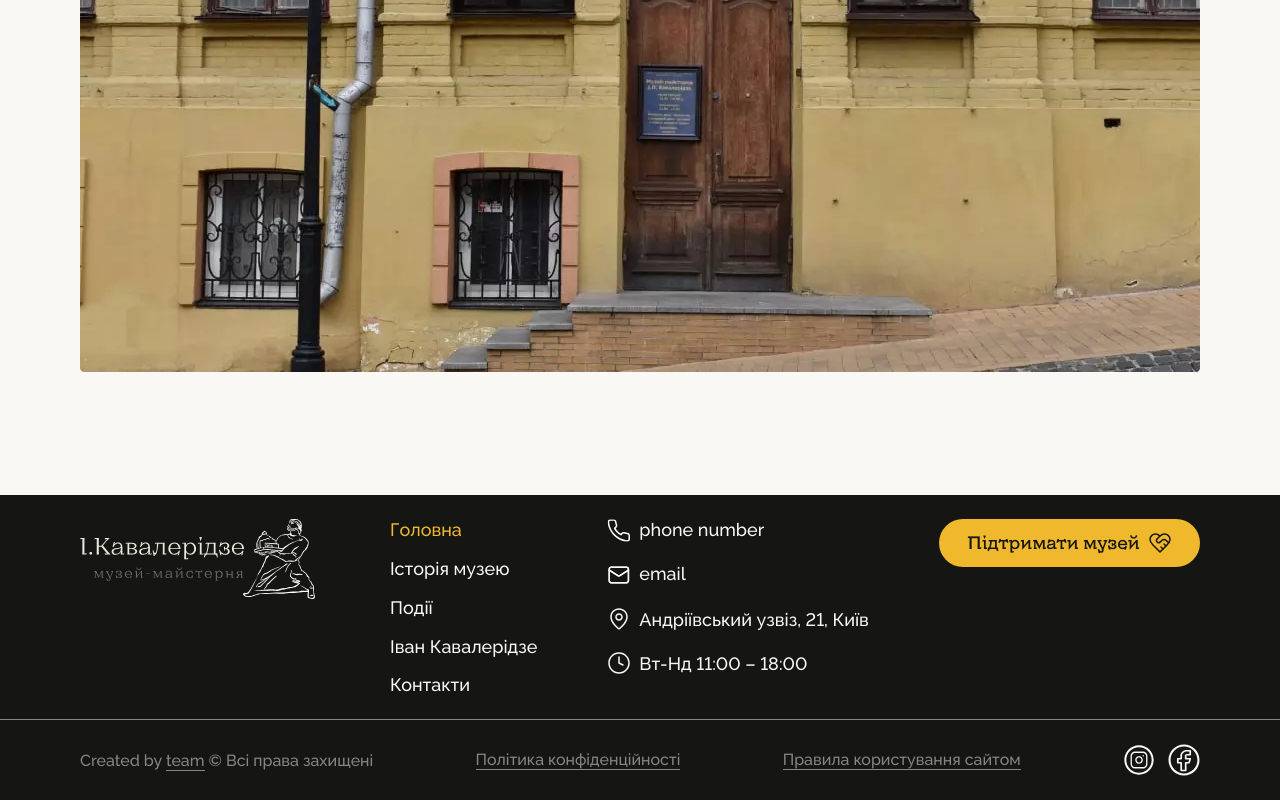
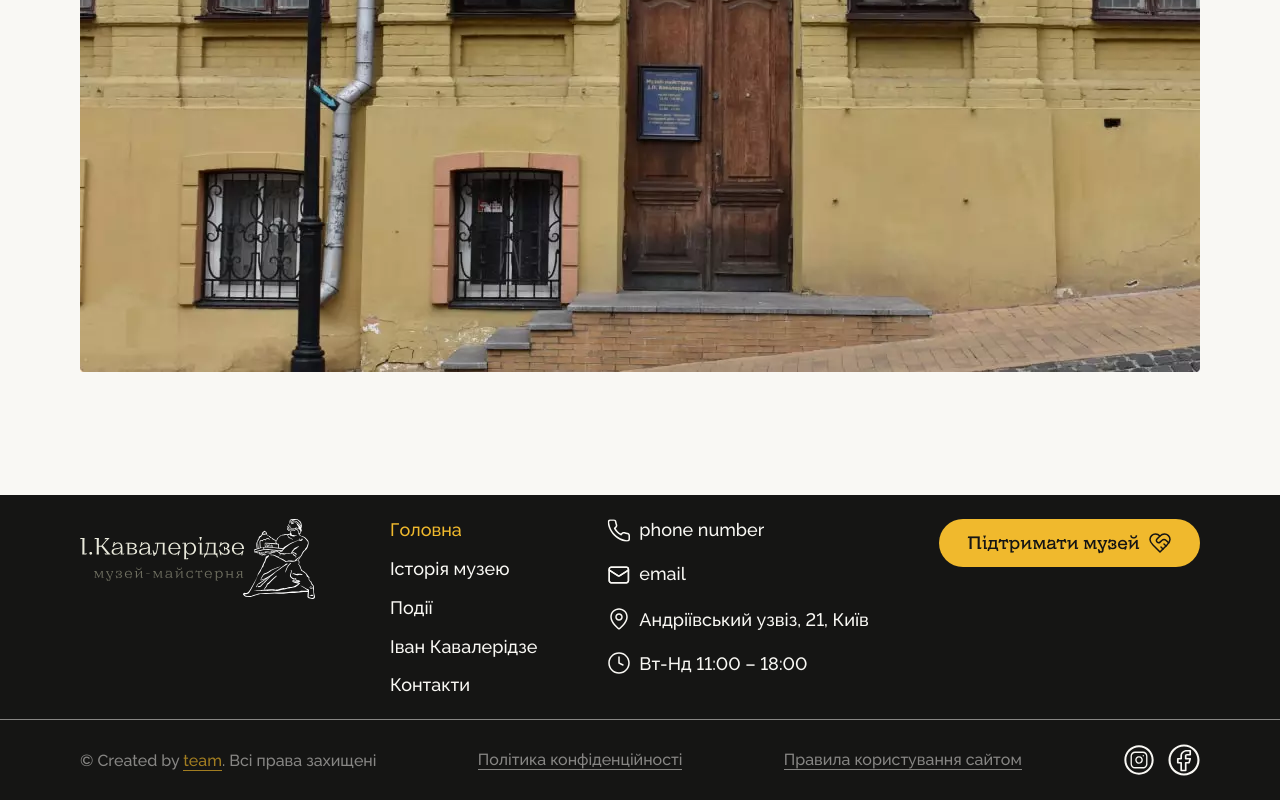
Before and after one commit to web-synergy/museum-main, a React (Vite) app: page / in a window 1280 px wide. Shown: the part 3469-4269 px from the top of the page. Built offline with nearby package versions, Linux system fonts and the light colour scheme; no server answers.

Commit message:
fix: color for link team

```diff
--- a/src/components/Footer/FooterBottom.tsx
+++ b/src/components/Footer/FooterBottom.tsx
@@ -39,20 +39,22 @@ const FooterBottom = () => {
         <Typography variant="navigationRaleFooter">
           {isMobile ? (
             <>
-              {'Created by '}
-              <TextLink underline="always" onClick={handleClick}>
+              {'\u00A9 Created by '}
+              <TextLink sx={{ color: '#A17D21' }} underline="always" onClick={handleClick}>
                 team
               </TextLink>
+              {'.'}
               <br />
-              {'\u00A9 Всі права захищені'}
+              {' Всі права захищені'}
             </>
           ) : (
             <>
-              {'Created by '}
-              <TextLink underline="always" onClick={handleClick}>
+              {'\u00A9 Created by '}
+              <TextLink sx={{ color: '#A17D21' }} onClick={handleClick}>
                 team
               </TextLink>
-              {' \u00A9 Всі права захищені'}
+              {'.'}
+              {' Всі права захищені'}
             </>
           )}
         </Typography>
```
